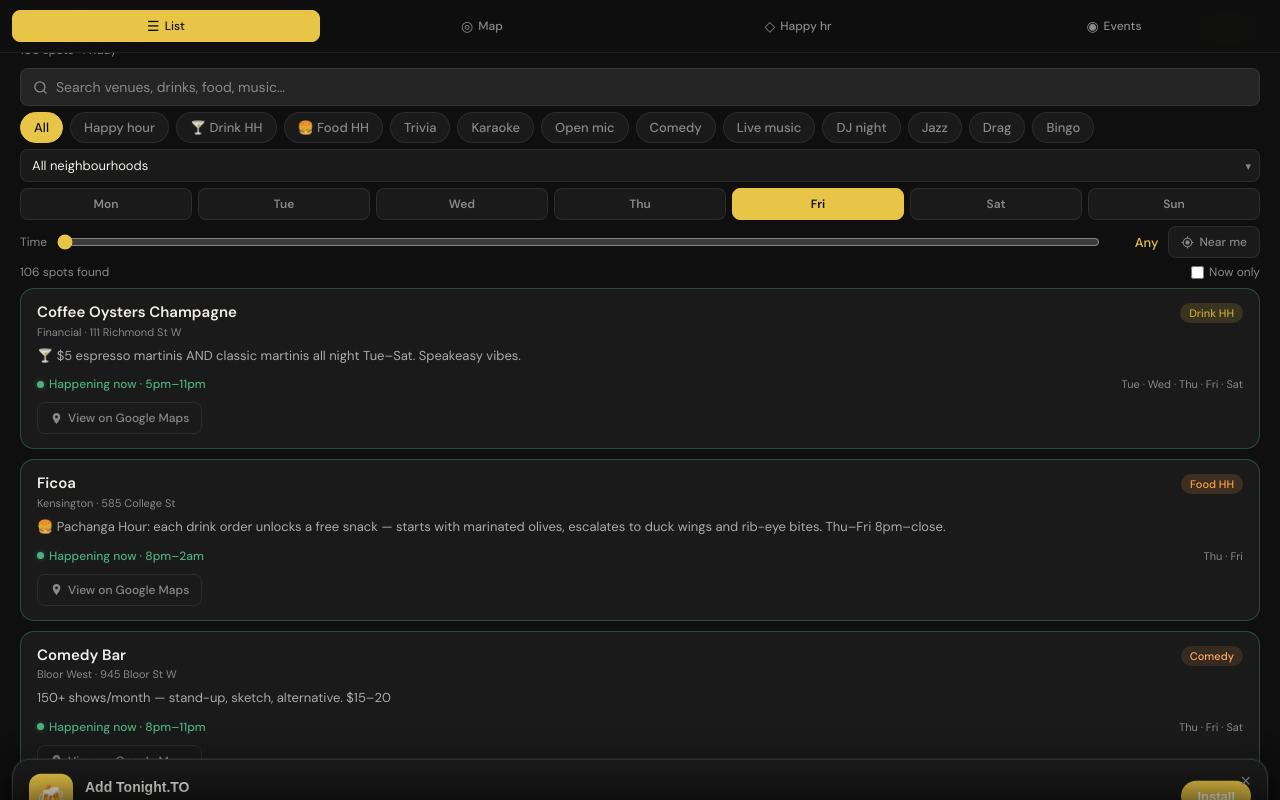
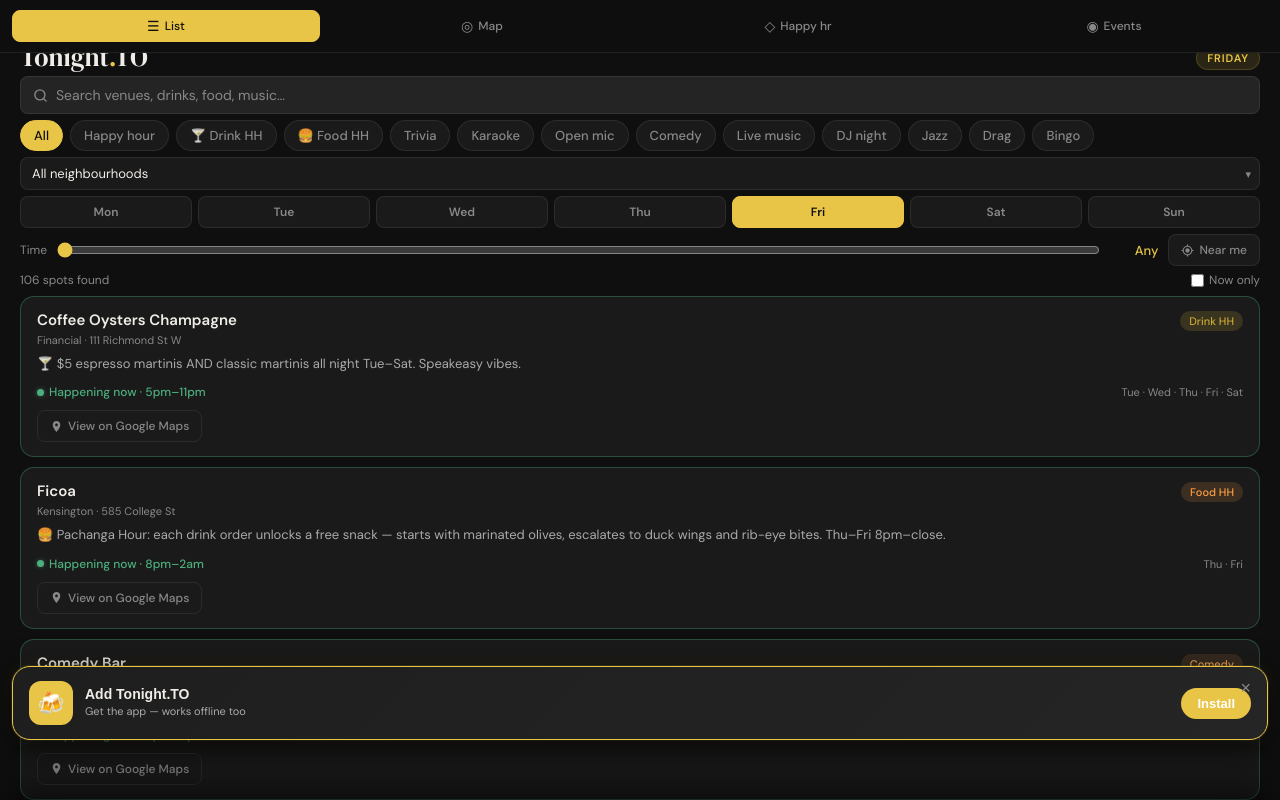
Before and after one commit to christopherrly13-web/tonight-to, a plain HTML site: page index.html in a window 1280 px wide. Drawn offline with nearby package versions, Linux system fonts and the light colour scheme.

Commit message:
Add files via upload

```diff
--- a/index.html
+++ b/index.html
@@ -113,7 +113,7 @@ html,body{height:100%;background:var(--bg);color:var(--text);font-family:'DM San
 .view.active{display:flex}
 
 /* HEADER */
-.header{padding:env(safe-area-inset-top,0px) 20px 0;padding-top:max(env(safe-area-inset-top),14px);flex-shrink:0}
+.header{padding-top:max(env(safe-area-inset-top),44px);padding-left:20px;padding-right:20px;padding-bottom:0;flex-shrink:0}
 .header-top{display:flex;justify-content:space-between;align-items:flex-end;margin-bottom:2px}
 .logo{font-family:'DM Serif Display',serif;font-size:26px;color:var(--text);line-height:1}
 .logo span{color:var(--accent)}
@@ -245,16 +245,16 @@ html,body{height:100%;background:var(--bg);color:var(--text);font-family:'DM San
 .ni{font-size:14px;line-height:1}
 /* ── PWA INSTALL BANNER (Android / generic) ── */
 #install-banner{
-  position:fixed;bottom:calc(56px + env(safe-area-inset-bottom));left:12px;right:12px;
-  background:var(--surface);
-  border:1px solid var(--border2);
+  position:fixed;bottom:calc(60px + env(safe-area-inset-bottom));left:12px;right:12px;
+  background:linear-gradient(135deg,#1e1e1e,#252525);
+  border:1px solid var(--accent);
   border-radius:18px;
   padding:14px 16px;
   display:flex;align-items:center;gap:12px;
-  box-shadow:0 8px 32px rgba(0,0,0,.6),0 0 0 1px rgba(255,255,255,.06);
+  box-shadow:0 8px 32px rgba(0,0,0,.8),0 0 0 1px rgba(232,197,71,.15),0 0 20px rgba(232,197,71,.08);
   z-index:500;
-  transform:translateY(120%);
-  transition:transform .4s cubic-bezier(.32,.72,0,1);
+  transform:translateY(140%);
+  transition:transform .45s cubic-bezier(.32,.72,0,1);
   pointer-events:none;
 }
 #install-banner.show{transform:translateY(0);pointer-events:auto}
@@ -453,7 +453,6 @@ html,body{height:100%;background:var(--bg);color:var(--text);font-family:'DM San
       <div class="logo">Tonight<span>.</span>TO</div>
       <div class="tonight-badge" id="today-lbl">Thursday</div>
     </div>
-    <div class="subhead" id="count-sub">Loading...</div>
   </div>
 
   <!-- SEARCH BAR -->
@@ -970,7 +969,7 @@ function render(){
   }
   const dayLabel=selectedDays.size===7?"Every day":selectedDays.size===1?DNAMES[DKEYS.indexOf([...selectedDays][0])]:([...selectedDays].map(d=>DABB[d]).join(", "));
   document.getElementById("ct").textContent=items.length+" spot"+(items.length!==1?"s":"")+" found";
-  if(document.getElementById("count-sub"))document.getElementById("count-sub").textContent=items.length+" spot"+(items.length!==1?"s":"")+" · "+dayLabel;
+
   const c=document.getElementById("cards");
   if(!items.length){c.innerHTML=`<div class="empty"><p>Nothing matches your filters.<br>Try a different day or neighbourhood.</p></div>`;return;}
   c.innerHTML=items.map(v=>{
@@ -1225,12 +1224,9 @@ function isDismissed(){
 window.addEventListener("beforeinstallprompt",e=>{
   e.preventDefault();
   deferredPrompt=e;
-  if(!isStandalone()&&!isDismissed()){
-    setTimeout(()=>showAndroidBanner(),2500);
-  }
 });
 
-// If launched as standalone, flash a "you're using the app" toast once
+// Show banner for ALL browsers after 3s (if not standalone and not dismissed)
 window.addEventListener("load",()=>{
   if(isStandalone()){
     const shown=sessionStorage.getItem("standalone_shown");
@@ -1242,9 +1238,12 @@ window.addEventListener("load",()=>{
     }
     return;
   }
-  // iOS: show after a short delay if not dismissed
-  if(isIOS()&&!isDismissed()){
+  if(isDismissed()) return;
+  if(isIOS()){
     setTimeout(()=>showIOSSheet(),3000);
+  } else {
+    // Show the banner for Android/desktop regardless of beforeinstallprompt
+    setTimeout(()=>showAndroidBanner(),3000);
   }
 });
 
```
